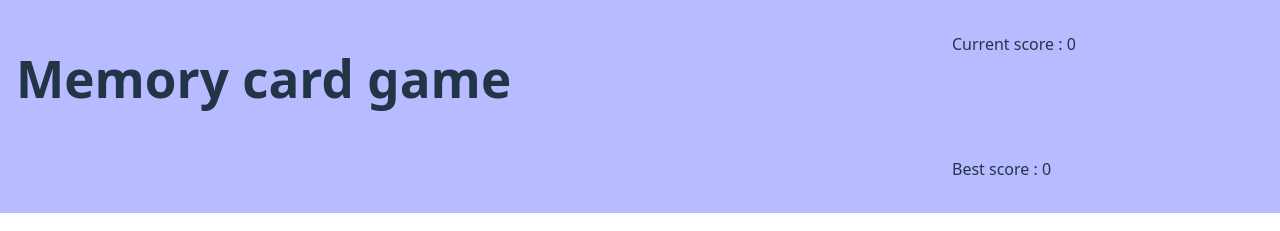
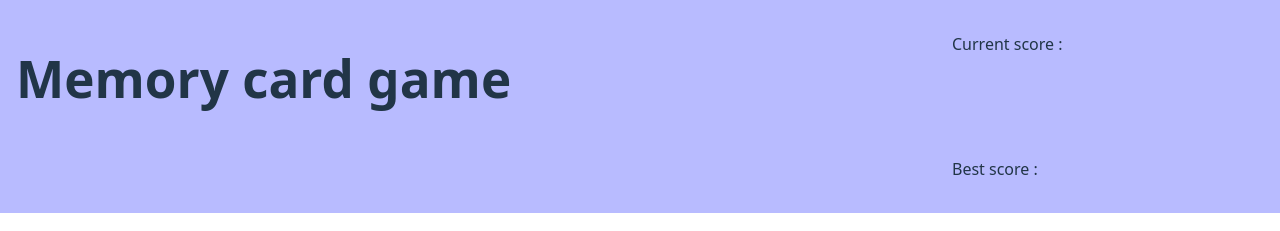
Before and after one commit to Francois-T9/memory-card, a React (Vite) app: page / in a window 1280 px wide. Shown: the top 231 px of the page. Built offline with nearby package versions, Linux system fonts and the light colour scheme; no server answers.

Commit message:
Added props to Header component

```diff
--- a/src/Header.jsx
+++ b/src/Header.jsx
@@ -1,9 +1,6 @@
-import { useState } from "react";
+// import { useState } from "react";
 
-export default function Header() {
-  const [currentScore, setCurrentScore] = useState(0);
-  const [bestScore, setBestScore] = useState(0);
-
+export default function Header({ currentScore, bestScore }) {
   return (
     <div className="header">
       <h1>Memory card game</h1>
```
